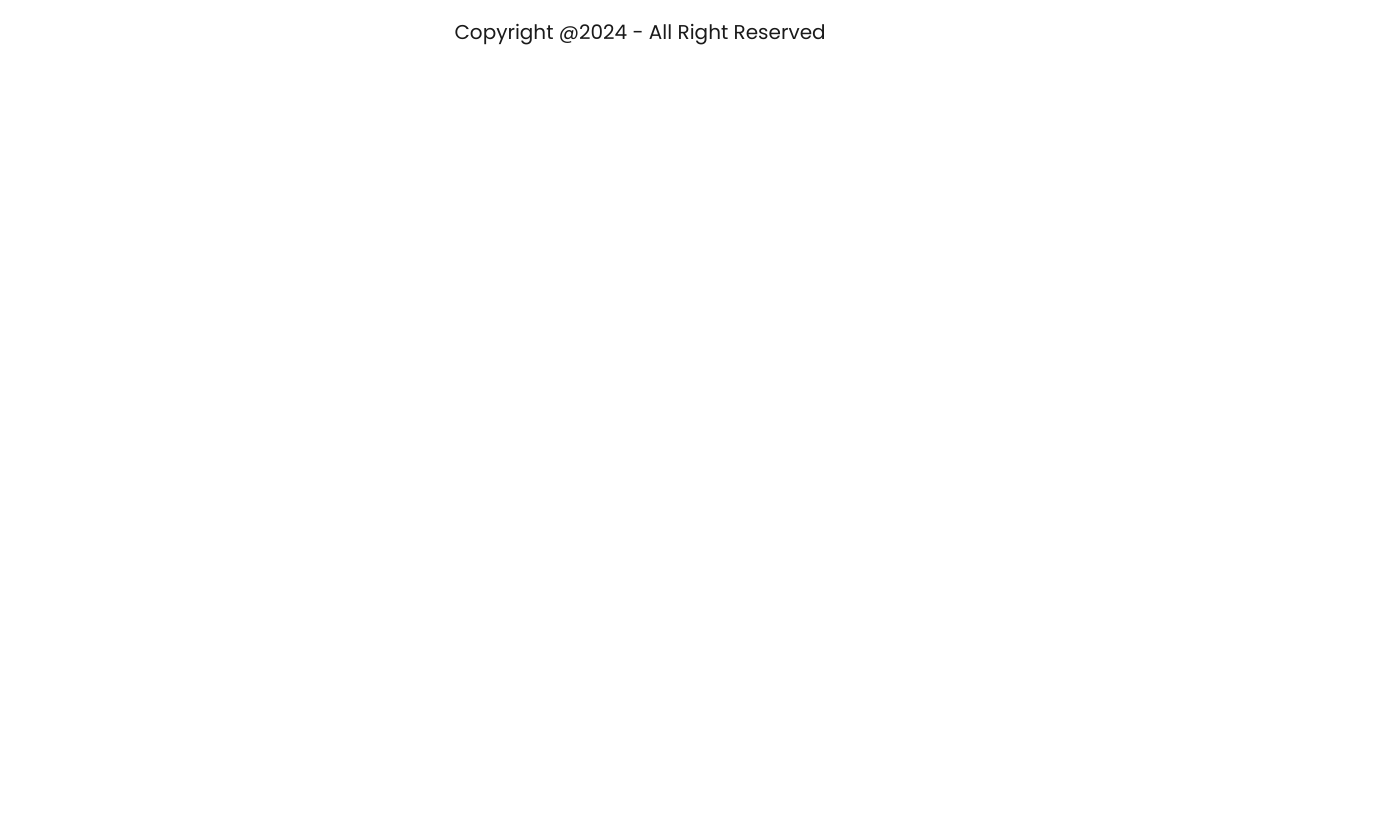
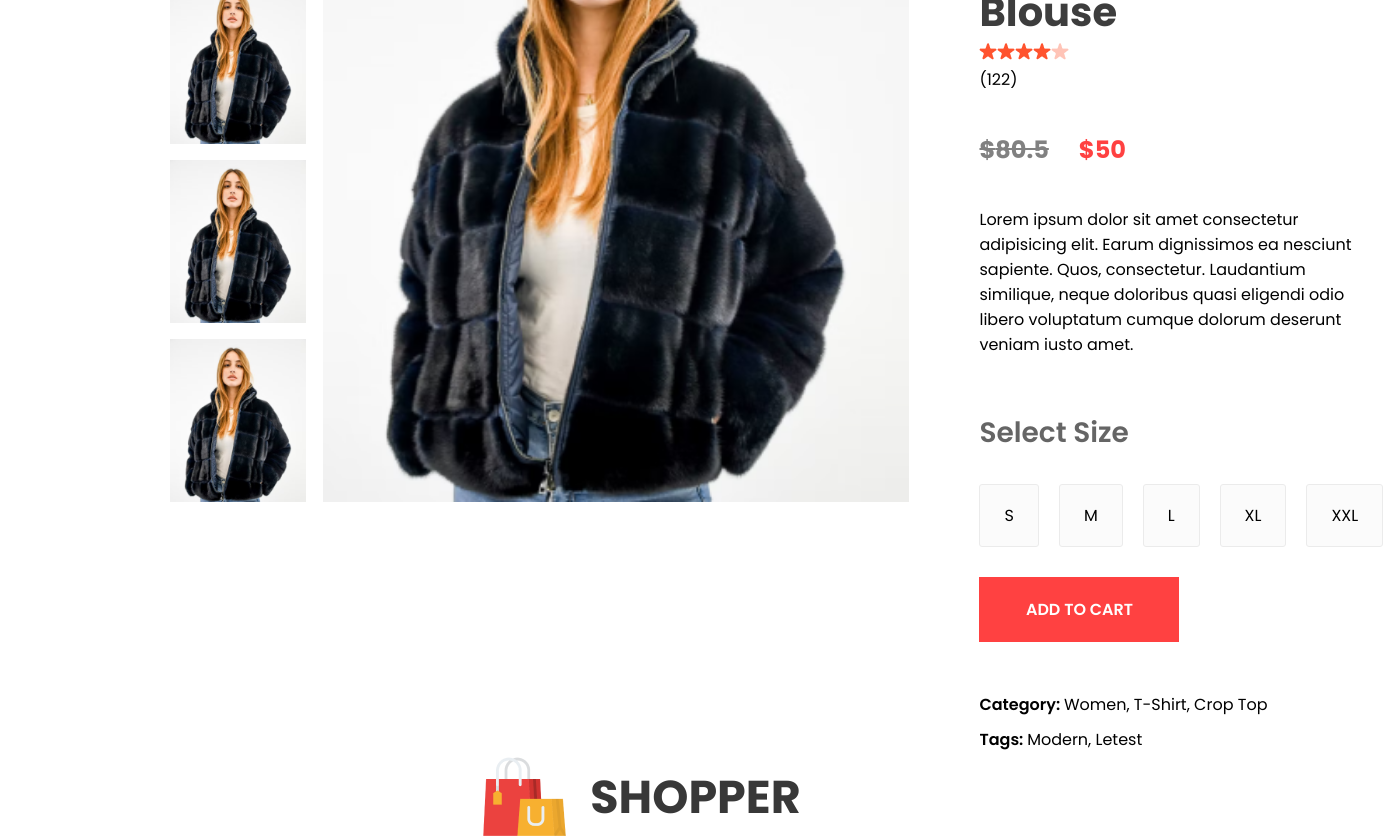
Before and after one commit to rishowrav/shopper-frontend, a React (Vite) app: page /product/1 in a window 1280 px wide. Shown: the part 440-1278 px from the top of the page, 1383 px wide, since content can reach past the window. Before the commit the page ends 800 px from the top, so only its background shows below. Built offline with nearby package versions, Linux system fonts and the light colour scheme.

Commit message:
product page design has been completed

```diff
--- /dev/null
+++ b/src/components/Breadcrums/Breadcrums.css
@@ -0,0 +1,10 @@
+.breadcrum {
+  display: flex;
+  align-items: center;
+  gap: 8px;
+  color: #5e5e5e;
+  font-size: 16px;
+  font-weight: 600;
+  margin: 60px 170px;
+  text-transform: capitalize;
+}
--- /dev/null
+++ b/src/components/Breadcrums/Breadcrums.jsx
@@ -0,0 +1,17 @@
+import React from "react";
+import "./Breadcrums.css";
+import arrow_icon from "../assets/breadcrum_arrow.png";
+
+const Breadcrums = (props) => {
+  const { product } = props;
+
+  return (
+    <div className="breadcrum">
+      HOME <img src={arrow_icon} alt="icon" />
+      SHOP <img src={arrow_icon} alt="icon" /> {product.category}
+      <img src={arrow_icon} alt="icon" /> {product.name}
+    </div>
+  );
+};
+
+export default Breadcrums;
--- a/src/components/Item/Item.jsx
+++ b/src/components/Item/Item.jsx
@@ -1,10 +1,13 @@
+import { Link } from "react-router-dom";
 import "./Item.css";
 
 const Item = ({ item }) => {
-  const { image, name, new_price, old_price } = item;
+  const { image, name, new_price, old_price, id } = item;
   return (
     <div className="item">
-      <img src={image} alt="product image" />
+      <Link to={`/product/${id}`}>
+        <img src={image} alt="product image" />
+      </Link>
       <p>{name}</p>
       <div className="item-prices">
         <div className="item-price-new">${new_price}</div>
--- /dev/null
+++ b/src/components/ProductDisplay/ProductDisplay.css
@@ -0,0 +1,104 @@
+.productdisplay {
+  display: flex;
+  margin: 0px 170px;
+}
+
+.productdisplay-left {
+  display: flex;
+  gap: 17px;
+}
+
+.productdisplay-img-list {
+  display: flex;
+  flex-direction: column;
+  gap: 16px;
+}
+
+.productdisplay-img-list img {
+  height: 163px;
+}
+
+.productdisplay-main-img {
+  width: 586px;
+  height: 700px;
+}
+
+.productdisplay-right {
+  margin: 0px 70px;
+  display: flex;
+  flex-direction: column;
+}
+
+.productdisplay-right h1 {
+  color: #3d3d3d;
+  font-size: 40px;
+  font-weight: 700;
+}
+
+.productdisplay-right-stars {
+  display: flex;
+  align-items: center;
+  margin-top: 13px;
+  gap: 5px;
+  color: #1c1c1c;
+  font-size: 16px;
+}
+
+.productdisplay-right-prices {
+  display: flex;
+  margin: 40px 0;
+  gap: 30px;
+  font-size: 24px;
+  font-weight: 700;
+}
+
+.productdisplay-right-price-old {
+  color: #818181;
+  text-decoration: line-through;
+}
+
+.productdisplay-right-price-new {
+  color: #ff4141;
+}
+
+.productdisplay-right-size h1 {
+  margin-top: 55px;
+  color: #656565;
+  font-size: 28px;
+  font-weight: 600;
+}
+
+.productdisplay-right-sizes {
+  display: flex;
+  margin: 30px 0;
+  gap: 20px;
+}
+
+.productdisplay-right-sizes div {
+  padding: 18px 24px;
+  background: #fbfbfb;
+  border: 1px solid #ebebeb;
+  border-radius: 3px;
+  cursor: pointer;
+}
+
+.productdisplay-right button {
+  padding: 20px 40px;
+  width: 200px;
+  font-size: 16px;
+  font-weight: 600;
+  color: white;
+  background: #ff4141;
+  margin-bottom: 40px;
+  border: none;
+  outline: none;
+  cursor: pointer;
+}
+
+.productdisplay-right-category {
+  margin-top: 10px;
+}
+
+.productdisplay-right-category span {
+  font-weight: 600;
+}
--- /dev/null
+++ b/src/components/ProductDisplay/ProductDisplay.jsx
@@ -0,0 +1,74 @@
+import React from "react";
+import "./ProductDisplay.css";
+import star_icon from "../assets/star_icon.png";
+import star_dull_icon from "../assets/star_dull_icon.png";
+
+const ProductDisplay = (props) => {
+  const { product } = props;
+
+  return (
+    <div className="productdisplay">
+      <div className="productdisplay-left">
+        <div className="productdisplay-img-list">
+          <img src={product.image} alt="image" />
+          <img src={product.image} alt="image" />
+          <img src={product.image} alt="image" />
+          <img src={product.image} alt="image" />
+        </div>
+        <div className="productdisplay-img">
+          <img
+            className="productdisplay-main-img"
+            src={product.image}
+            alt="image"
+          />
+        </div>
+      </div>
+      <div className="productdisplay-right">
+        <h1>{product.name}</h1>
+        <div className="productdisplay-right-star">
+          <img src={star_icon} alt="icon" />
+          <img src={star_icon} alt="icon" />
+          <img src={star_icon} alt="icon" />
+          <img src={star_icon} alt="icon" />
+          <img src={star_dull_icon} alt="icon" />
+          <p>(122)</p>
+        </div>
+        <div className="productdisplay-right-prices">
+          <div className="productdisplay-right-price-old">
+            ${product.old_price}
+          </div>
+          <div className="productdisplay-right-price-new">
+            ${product.new_price}
+          </div>
+        </div>
+        <div>
+          <div className="productdisplay-right-description">
+            Lorem ipsum dolor sit amet consectetur adipisicing elit. Earum
+            dignissimos ea nesciunt sapiente. Quos, consectetur. Laudantium
+            similique, neque doloribus quasi eligendi odio libero voluptatum
+            cumque dolorum deserunt veniam iusto amet.
+          </div>
+          <div className="productdisplay-right-size">
+            <h1>Select Size</h1>
+            <div className="productdisplay-right-sizes">
+              <div>S</div>
+              <div>M</div>
+              <div>L</div>
+              <div>XL</div>
+              <div>XXL</div>
+            </div>
+          </div>
+        </div>
+        <button>ADD TO CART</button>
+        <p className="productdisplay-right-category">
+          <span>Category: </span>Women, T-Shirt, Crop Top
+        </p>
+        <p className="productdisplay-right-category">
+          <span>Tags: </span>Modern, Letest
+        </p>
+      </div>
+    </div>
+  );
+};
+
+export default ProductDisplay;
--- a/src/pages/Product.jsx
+++ b/src/pages/Product.jsx
@@ -1,7 +1,21 @@
-import React from "react";
+import React, { useContext } from "react";
+import { ShopContext } from "../context/ShopContext";
+import { useParams } from "react-router-dom";
+import Breadcrums from "../components/Breadcrums/Breadcrums";
+import ProductDisplay from "../components/ProductDisplay/ProductDisplay";
 
 const Product = () => {
-  return <div></div>;
+  const { all_products } = useContext(ShopContext);
+
+  const { productId } = useParams();
+  const product = all_products.find((e) => e.id === Number(productId));
+
+  return (
+    <div>
+      <Breadcrums product={product} />
+      <ProductDisplay product={product} />
+    </div>
+  );
 };
 
 export default Product;
```
